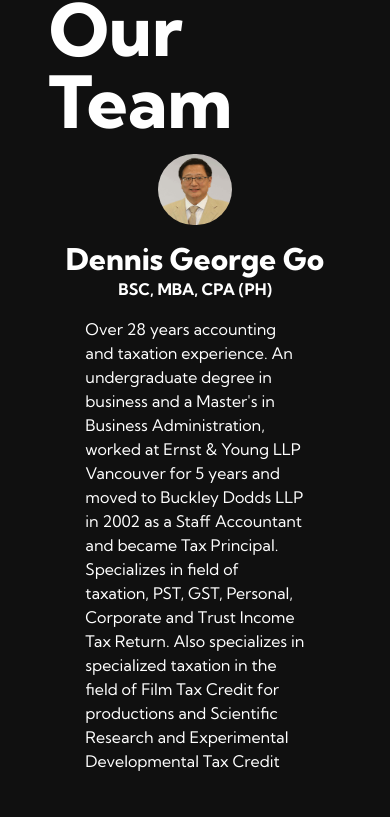
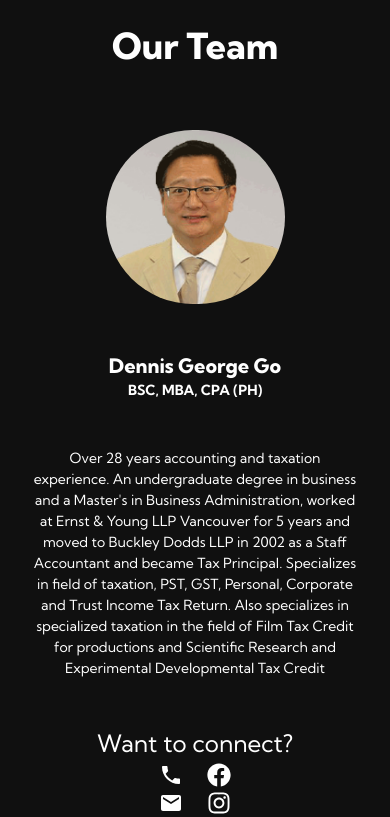
Before and after one commit to CliffVille/simpli-tax, a React (Create React App) app: page / in a window 390 px wide. Shown: the part 1474-2291 px from the top of the page. Built offline with nearby package versions, Linux system fonts and the light colour scheme.

Commit message:
Made the About component fully responsive with breakpoints

```diff
--- a/src/Components/About.js
+++ b/src/Components/About.js
@@ -5,24 +5,24 @@ import profile from '../assets/profile.png'
 
 const About = () => {
   return (
-    <div className="bg-[#101010] w-full min-h-screen flex justify-center items-center space-y-24" id="about">
-      <div className="flex flex-col items-center w-3/4 mt-4">
-        <h1 className="text-7xl text-white font-kumbh font-extrabold mt-4 mb-4">Our Team</h1>
-        <div className="w-1/2 flex justify-center">
-          <img src={profile} className="w-1/2 rounded-full" alt="profile pic"></img>
+    <div className="bg-[#101010] w-full min-h-screen flex justify-center items-center py-8 px-4" id="about">
+      <div className="flex flex-col items-center w-full lg:3/4 mt-4 space-y-12 lg:space-y-24">
+        <h1 className=" text-4xl lg:text-7xl text-white font-kumbh font-extrabold mt-4 mb-4">Our Team</h1>
+        <div className="flex justify-center">
+          <img src={profile} className="w-1/2 rounded-full object-cover" alt="profile pic"></img>
         </div>
         <div className="flex flex-col justify-center items-center w-full mt-4 mb-4">
-          <p className="text-3xl font-kumbh font-extrabold text-white">Dennis George Go</p>
-          <p className="text-md font-kumbh font-bold text-white">BSC, MBA, CPA (PH)</p>
+          <p className="text-xl lg:text-3xl font-kumbh font-extrabold text-white">Dennis George Go</p>
+          <p className="text-sm lg:text-md font-kumbh font-bold text-white">BSC, MBA, CPA (PH)</p>
         </div>
-        <div className="max-w-7xl flex justify-center items-center h-auto mb-4">
-          <p className="w-[75%] text-[16px] font-kumbh text-white">Over 28 years accounting and taxation experience. An undergraduate degree in business and a Master&apos;s in Business Administration, worked at Ernst &amp; Young LLP Vancouver for 5 years and moved to Buckley Dodds LLP in 2002 as a Staff Accountant and became Tax Principal. Specializes in field of taxation, PST, GST, Personal, Corporate and Trust Income Tax Return. Also specializes in specialized taxation in the field of Film Tax Credit for productions and Scientific Research and Experimental Developmental Tax Credit</p>
+        <div className="max-w-7xl flex justify-center items-center h-auto mb-4 px-4">
+          <p className="w-full sm:w-[90%] lg:w-[75%] text-[14px] sm:text-[16px] font-kumbh text-white text-center lg:-text-left">Over 28 years accounting and taxation experience. An undergraduate degree in business and a Master&apos;s in Business Administration, worked at Ernst &amp; Young LLP Vancouver for 5 years and moved to Buckley Dodds LLP in 2002 as a Staff Accountant and became Tax Principal. Specializes in field of taxation, PST, GST, Personal, Corporate and Trust Income Tax Return. Also specializes in specialized taxation in the field of Film Tax Credit for productions and Scientific Research and Experimental Developmental Tax Credit</p>
         </div>
-        <div className="my-6 mx-auto lg:my-8 max-w-7xl w-[75%] flex justify-between items-center">
-          <div className="flex">
-            <p className="text-white text-4xl">Want to connect?</p>
+        <div className="flex flex-col lg:flex-row lg:items-center my-6 lg:my-8 my-6 mx-auto lg:my-8 max-w-4xl w-[70%] px-4 lg:px-0">
+          <div className="flex justify-center lg:justify-start w-full lg:w-auto nb-6 lg:mb-0">
+            <p className="text-white text-2xl lg:text-4xl text-center lg:text-left">Want to connect?</p>
           </div>
-          <div className="flex flex-row space-x-4">
+          <div className="flex flex-row space-x-4 justify-center lg:justify-end w-full">
             <div className="flex flex-col items-center">
               <a href="tel:+17789862589" className="text-white text-2xl flex items-center">
                 <MdPhone className="mr-2 mt-1" />
@@ -31,7 +31,7 @@ const About = () => {
                 <MdEmail className="mr-2 mt-1" />
               </a>
             </div>
-            <div className="flex flex-col">
+            <div className="flex flex-col items-center">
               <a href="https://facebook.com" target="_blank" rel="noopener noreferrer" className="text-white text-2xl flex items-center mt-1">
                 <FaFacebook />
               </a>
```
